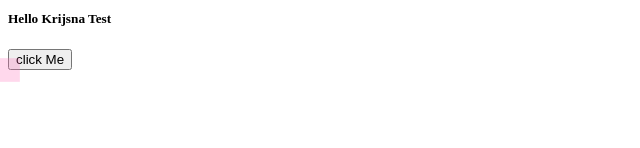
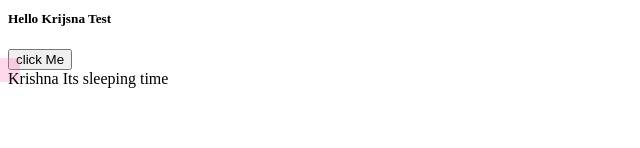
Before and after one commit to venky26112020/mypwa.github.io, an Angular app: page / in a window 1280 px wide. Shown: the part 152-300 px from the top of the page, without its empty margins (0-640 px from the left). Built offline with nearby package versions, Linux system fonts and the light colour scheme.

Commit message:
Final Test

```diff
--- a/src/app/app.component.html
+++ b/src/app/app.component.html
@@ -4,3 +4,4 @@
 <h5>Hello Krijsna Test</h5>
 <button (click)="clickME($event)">click Me</button><br>
 <span class='live'></span>
+<div>Krishna Its sleeping time</div>
```
